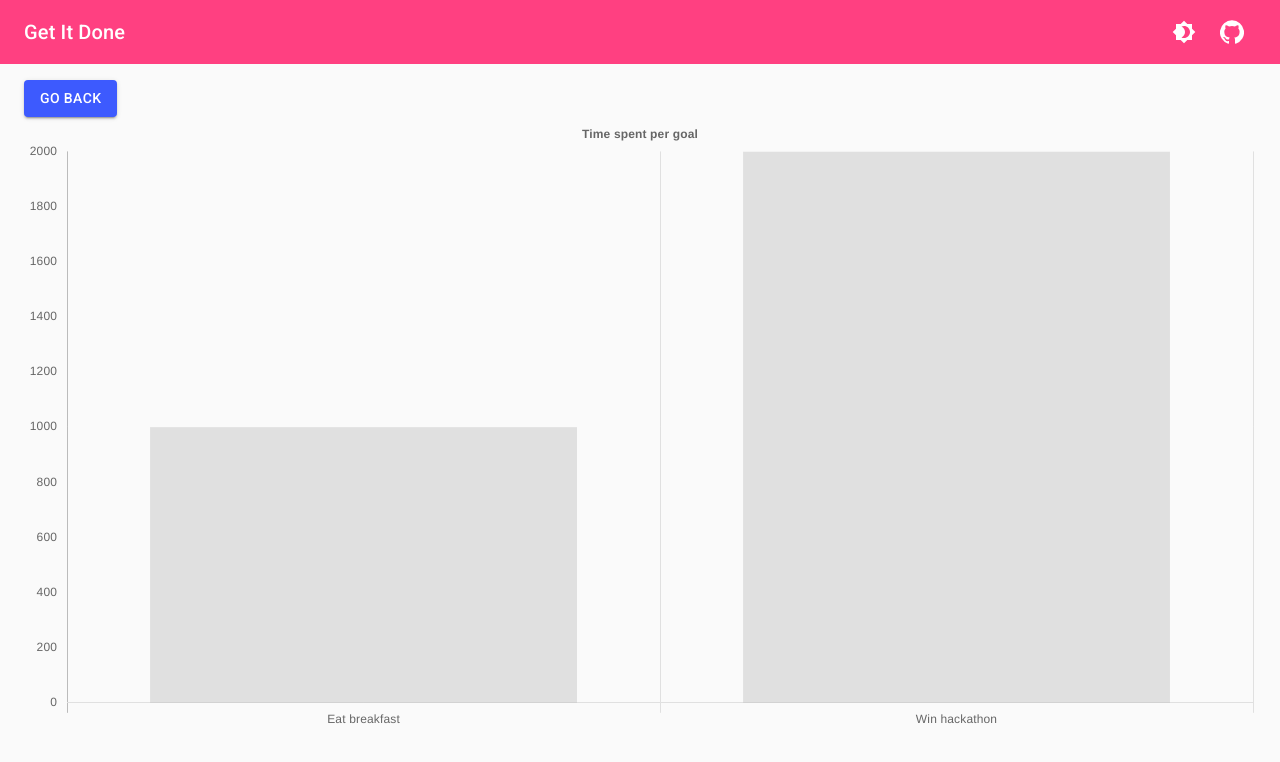
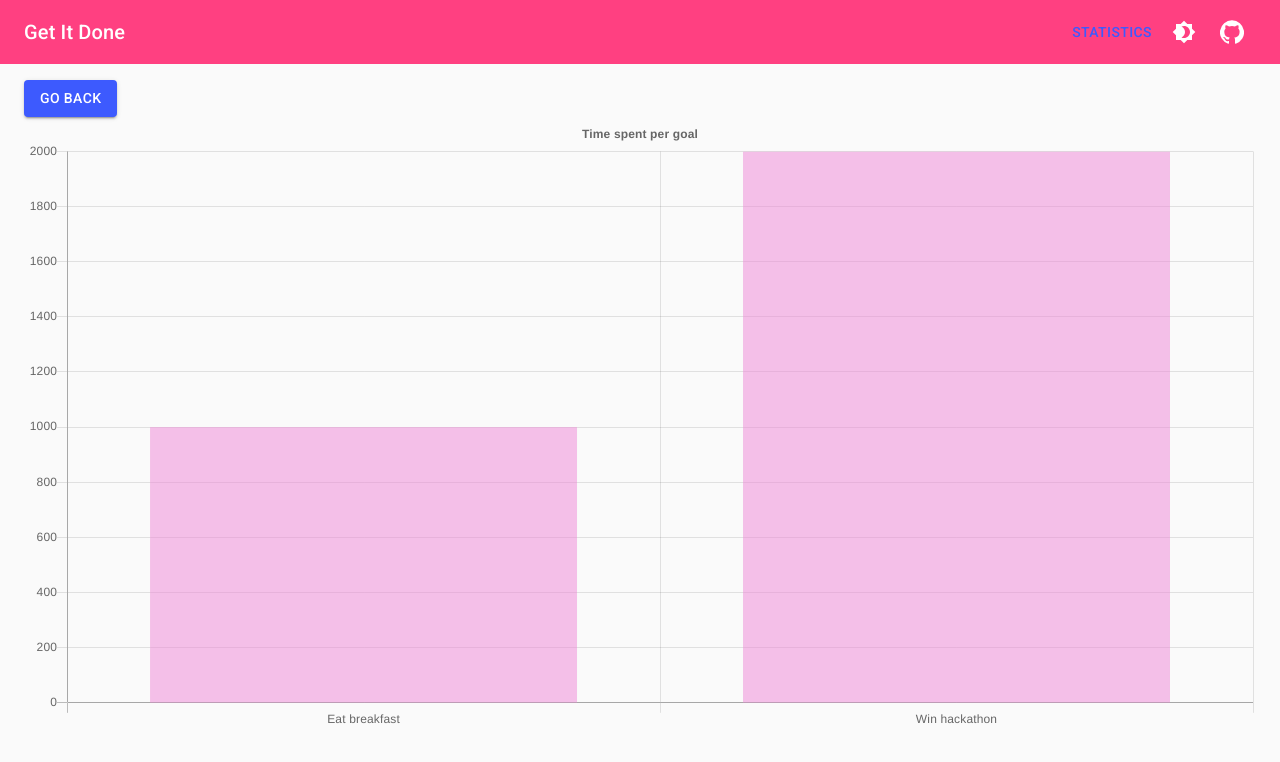
Before and after one commit to BhavyaCodes/get-it-done, a React (Create React App) app: page /statistics in a window 1280 px wide. Shown: the top 762 px of the page. Built offline with nearby package versions, Linux system fonts and the light colour scheme.

Commit message:
finish routing

```diff
--- a/src/App.js
+++ b/src/App.js
@@ -6,8 +6,9 @@ import GoalList from "./components/GoalList";
 import NewGoalForm from "./components/NewGoalForm";
 import Chart from "./components/Chart";
 
-import { Switch, Route } from "react-router-dom";
+import { Switch, Route, useHistory } from "react-router-dom";
 
+import Button from "@material-ui/core/Button";
 import Brightness4Icon from "@material-ui/icons/Brightness4";
 import Brightness7Icon from "@material-ui/icons/Brightness7";
 import IconButton from "@material-ui/core/IconButton";
@@ -85,6 +86,7 @@ ElevationScroll.propTypes = {
 
 function App(props) {
   const classes = useStyles();
+  const history = useHistory();
   const [darkState, setDarkState] = useLocalStorageState("darkMode", false);
   const paletteType = darkState ? "dark" : "light";
 
@@ -165,6 +167,15 @@ function App(props) {
             <Toolbar>
               <Typography variant="h6">Get It Done</Typography>
               <div className={classes.navItemsRight}>
+                <Button
+                  type="contained"
+                  color="secondary"
+                  onClick={() => {
+                    history.push("/statistics");
+                  }}
+                >
+                  Statistics
+                </Button>
                 <IconButton
                   aria-label="toggle dark mode"
                   aria-controls="menu-appbar"
--- a/src/components/Chart.js
+++ b/src/components/Chart.js
@@ -3,7 +3,7 @@ import { Bar } from "react-chartjs-2";
 import { useHistory } from "react-router-dom";
 import Button from "@material-ui/core/Button";
 
-function chart({ goals }) {
+function Chart({ goals }) {
   // const data = goals.map((goal) => {
   //   return { x: goal.name, y: goal.duration };
   // });
@@ -15,6 +15,7 @@ function chart({ goals }) {
     datasets: [
       {
         label,
+        backgroundColor: goals.map((goal) => "rgba(237, 132, 214, 0.5)"),
         data: goals.map((goal) =>
           goal.isActive
             ? goal.duration +
@@ -33,7 +34,7 @@ function chart({ goals }) {
       yAxes: [
         {
           gridLines: {
-            display: false,
+            display: true,
           },
           ticks: {
             // callback: function (value, index, values) {
@@ -52,7 +53,7 @@ function chart({ goals }) {
         variant="contained"
         color="secondary"
         onClick={() => {
-          // his;
+          history.push("/");
         }}
       >
         Go Back
@@ -62,4 +63,4 @@ function chart({ goals }) {
   );
 }
 
-export default chart;
+export default Chart;
```
